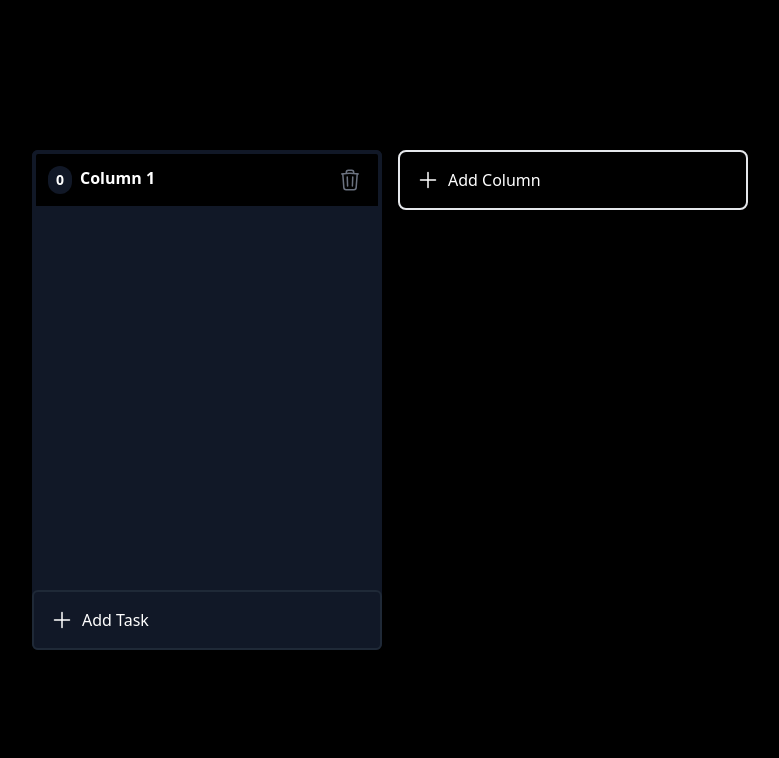
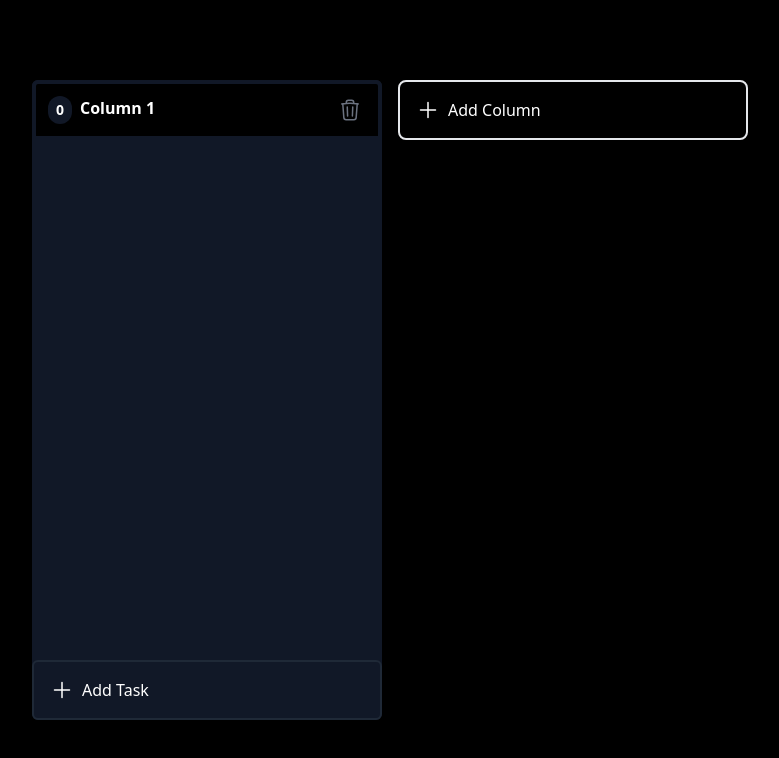
Before and after one commit to RoshBJr/Project-dump, a React (Create React App) app in the folder simple-trello/: page / in a window 1280 px wide. Both pictures are taken after a click on the button "Add Column". Shown: the top 758 px of the page, without its empty margins (250-1029 px from the left). Built offline with nearby package versions, Linux system fonts and the light colour scheme.

Commit message:
modified the height of columns container

```diff
--- a/simple-trello/src/components/ColumnContainer.tsx
+++ b/simple-trello/src/components/ColumnContainer.tsx
@@ -63,7 +63,7 @@ export default function ColumnContainer(props:Props) {
                 style={style}
                 {...attributes}
                 {...listeners}
-                className="bg-gray-900 w-[350px] h-[500px] max-h-[500px] rounded-md flex flex-col opacity-40 border-2 border-rose-500"
+                className="bg-gray-900 w-[350px] h-[80vh] max-h-[80vh] rounded-md flex flex-col opacity-40 border-2 border-rose-500"
             >
             </div>
         );
@@ -75,7 +75,7 @@ export default function ColumnContainer(props:Props) {
             style={style}
             {...attributes}
             {...listeners}
-            className="bg-gray-900 w-[350px] h-[500px] max-h-[500px] rounded-md flex flex-col">
+            className="bg-gray-900 w-[350px] h-[80vh] max-h-[80vh] rounded-md flex flex-col">
             {/* Column title */}
             <div
                 onClick={() => setEditMode(true)}
```
